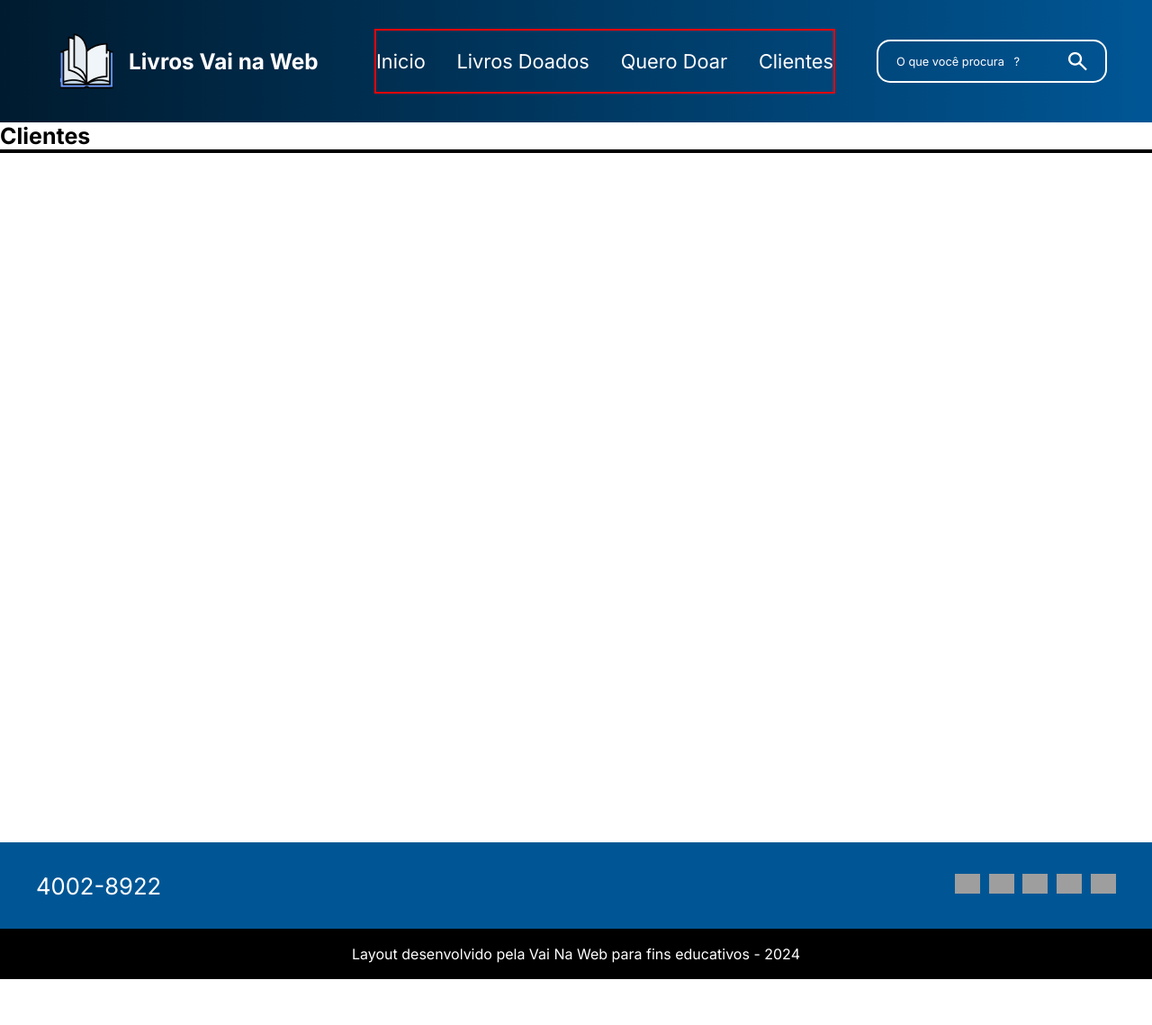
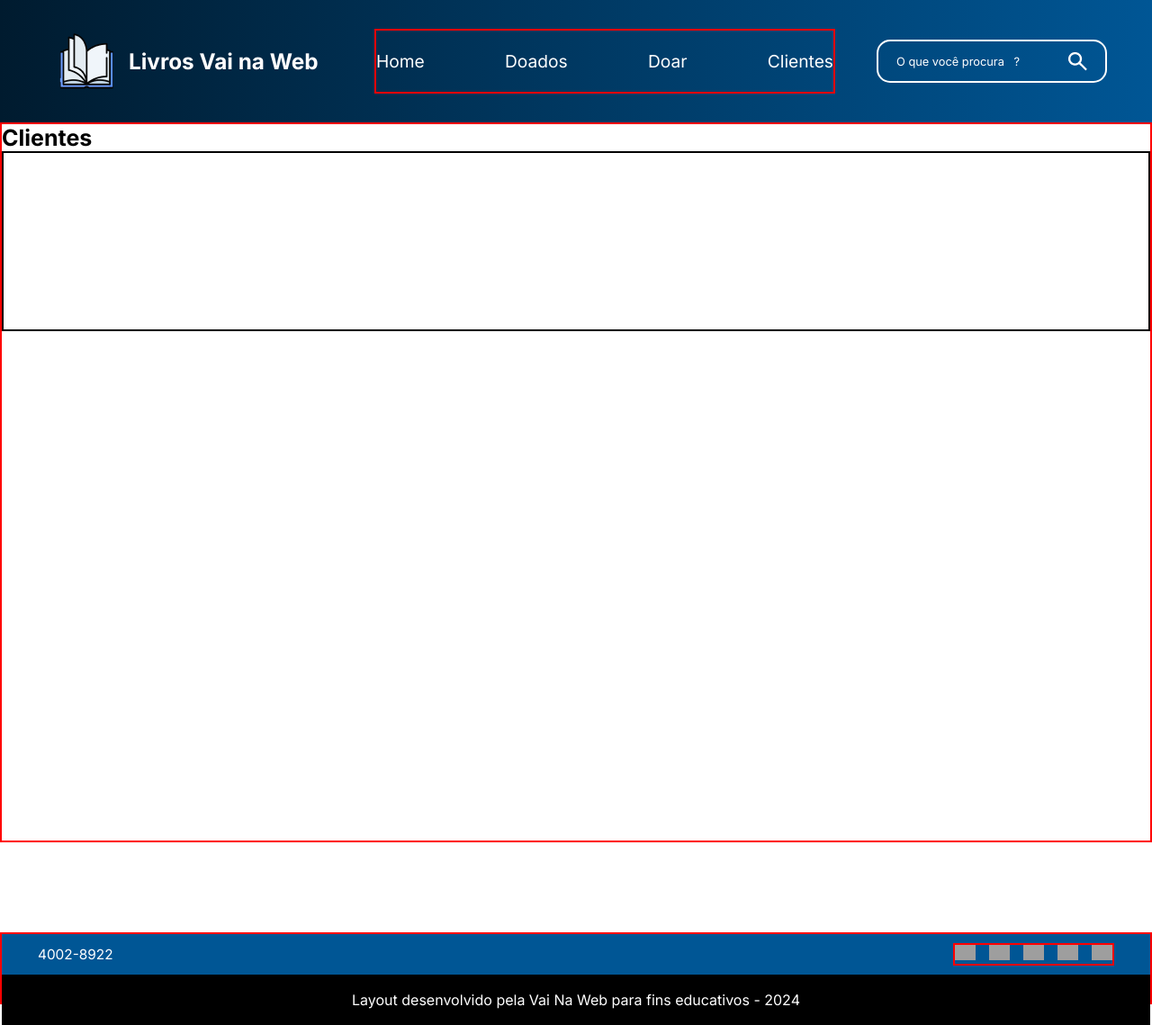
Before and after one commit to leonardofv/Doacao-de-Livros, a React (Vite) app: page /clientes in a window 1280 px wide. Shown: the whole page at 90% size. Before the commit the page ends 1088 px from the top, so only its background shows below. Built offline with nearby package versions, Linux system fonts and the light colour scheme; grey boxes are pictures that could not be loaded.

Commit message:
mudanças no footer e header

```diff
--- a/src/components/Footer/footer.module.scss
+++ b/src/components/Footer/footer.module.scss
@@ -1,11 +1,16 @@
+.footer {
+    border: 2px solid red;
+    margin-top: auto;
+    height: 10vh;
+    margin-top: 100px;
     .boxFooter {
         // border: 2px solid green;
-    height: 12vh;
+        // height: 12vh;
         background-color: #005695;
         display: flex;
         justify-content: space-between;
         align-items: center;
-    padding: 0 40px;
+        padding: 10px 40px;
         @media(max-width: 850px) {
             height: 7vh;
         }
@@ -27,16 +32,15 @@
                 width: 17vw;
             }
             .numero {
-            font-size: 1.3vw;
+                font-size: 1.2vw;
                 color: #fff;
-            font-size: 2vw;
                 @media(max-width: 600px) {
                     font-size: 2.8vw;
                 }
             }
         }
         .divIcons {
-        // border: 2px solid red;
+            border: 2px solid red;
             width: 14vw;
             display: flex;
             justify-content: space-between;
@@ -47,7 +51,7 @@
                 width: 30vw;
             }
             .icons {
-            width: 2.2vw;
+                width: 1.8vw;
                 @media(max-width: 800px) {
                     width: 2.5vw;
                 }
@@ -56,6 +60,8 @@
                 }
             }
         }
+    }
+
 }
 
 .vaiNaWeb {
--- a/src/components/Header/header.jsx
+++ b/src/components/Header/header.jsx
@@ -18,10 +18,10 @@ export default function header() {
 
                 <nav className={s.boxMenu}>
                     <ul className={s.pages_header}>
-                        <li><Link to="/">Inicio</Link></li>
-                        <li><Link to="/doados">Livros Doados</Link></li>
-                        <li><Link to="/QueroDoar">Quero Doar</Link></li>
-                        <li><Link to="/clientes">Clientes</Link></li>
+                        <li><Link className={s.link} to="/">Home</Link></li>
+                        <li><Link className={s.link} to="/doados">Doados</Link></li>
+                        <li><Link className={s.link} to="/QueroDoar">Doar</Link></li>
+                        <li><Link className={s.link} to="/clientes">Clientes</Link></li>
                     </ul>
                 </nav>
 
--- a/src/components/Header/header.module.scss
+++ b/src/components/Header/header.module.scss
@@ -73,17 +73,17 @@
                 height: 6vh;
                 align-items: center;
             }
-            a {
-                color: #000;
+            .link {
+                color: #fff;
+                font-size: 10px;
                 font-size: 1.5vw;
-                color: #fff;
-                @media(max-width: 1500px) {
-                    font-size: 1.7vw;
-                }
-                @media(max-width: 1000px) {
-                    font-size: 2vw;
-                    width: 35vw;
-                }
+                // @media(max-width: 1500px) {
+                //     font-size: 1.7vw;
+                // }
+                // @media(max-width: 1000px) {
+                //     font-size: 2vw;
+                //     width: 35vw;
+                // }
                 @media(max-width: 600px) {
                     font-size: 4vw;
                 }
--- a/src/pages/Clientes/clientes.module.scss
+++ b/src/pages/Clientes/clientes.module.scss
@@ -1,5 +1,6 @@
 
 .container {
+    border: 2px solid red ;
     min-height: 100vh;
 
     .titulo {
@@ -7,5 +8,6 @@
     }
     .containerClientes {
         border: 2px solid;
+        height: 200px;
     }
 }
--- a/src/pages/QueroDoar/queroDoar.module.scss
+++ b/src/pages/QueroDoar/queroDoar.module.scss
@@ -4,7 +4,7 @@
     flex-direction: column;
     align-items: center;
     gap: 50px;
-    padding-top: 100px;
+    padding-top: 50px;
     min-height: 100vh;
     @media(max-width: 900px) {
         height: 80vh;
```
Lines whose indentation alone changed are shown as unchanged.
